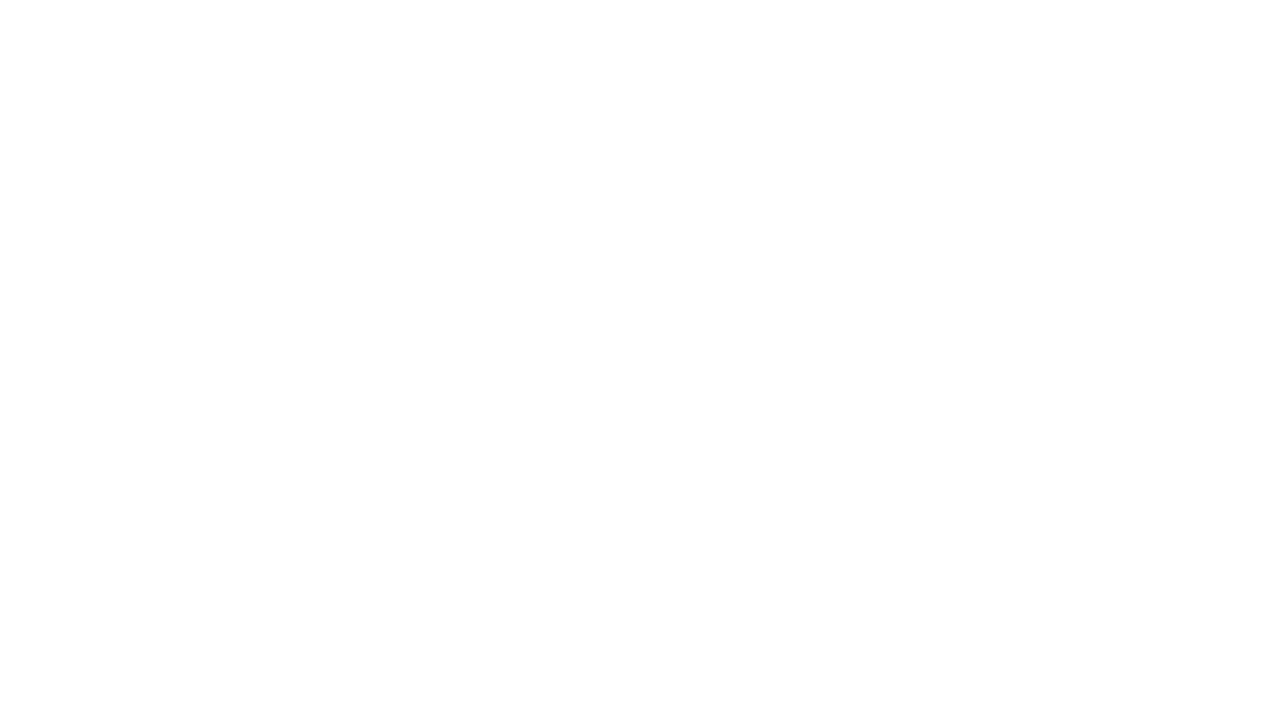
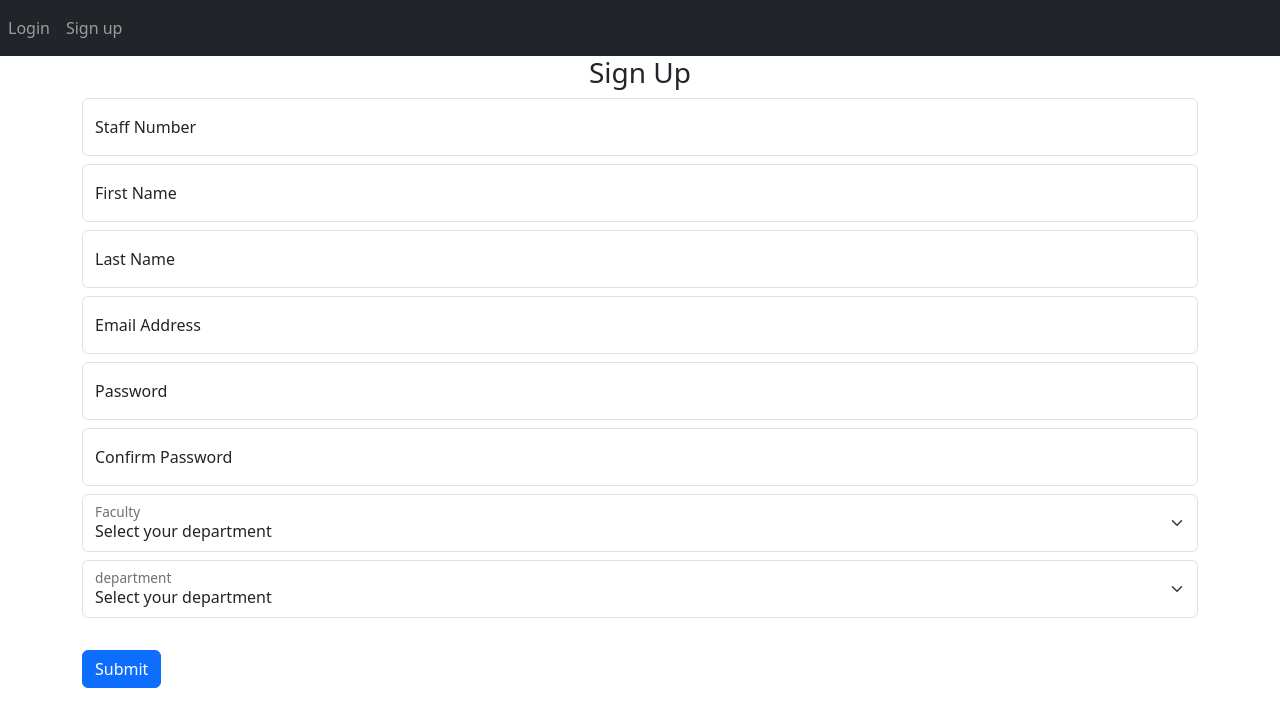
Before and after one commit to Pro-282/attendance, a Flask app: page /sign-up in a window 1280 px wide. Before the commit the part shown is empty. Shown: the top 727 px of the page. Run offline with Flask 3, Linux system fonts and the light colour scheme.

Commit message:
signup and login page.

```diff
--- a/website/auth.py
+++ b/website/auth.py
@@ -50,7 +50,7 @@ def sign_up():
         elif len(password1) < 7:
             flash('password must be greater than 7 characters.', category='error')
         else:
-            new_user = Lecturer(
+            new_user = Lecturer( # todo: change this to the table data and html input field
                 email=email,
                 first_name=first_name,
                 password=generate_password_hash(password1, method='sha256')
--- a/website/templates/home.html
+++ b/website/templates/home.html
@@ -9,7 +9,7 @@
   <title>Home</title>
 </head>
 <body>
-  <div>
+  <div class="container">
     <br>
     <a class="btn btn-primary btn-lg" href="/lecturer" role="button">I'm a Lecturer</a>
     <a class="btn btn-secondary btn-lg" href="#" role="button">I'm a Student</a>
--- a/website/templates/sign_up.html
+++ b/website/templates/sign_up.html
@@ -0,0 +1,102 @@
+{% extends "base.html" %}
+{% block title %}
+    Sign Up
+{% endblock %}
+
+{% block content %}
+  <form method="POST">
+    <h3 align="center">Sign Up</h3>
+
+    <div class="form-floating mb-2">
+      <input
+        type="text"
+        class="form-control"
+        id="staffNo"
+        name="staffNo"
+        placeholder="Enter your Staff No."
+      >
+      <label for="staffNo">Staff Number</label>
+    </div>
+
+    <div class="form-floating mb-2">
+      <input
+        type="text"
+        class="form-control"
+        id="firstName"
+        name="firstName"
+        placeholder="Enter first name"
+      >
+      <label for="firstName">First Name</label>
+    </div>
+
+    <div class="form-floating mb-2">
+      <input
+        type="text"
+        class="form-control"
+        id="lastName"
+        name="lastName"
+        placeholder="Enter Last Name"
+      >
+      <label for="lastNmae">Last Name</label>
+    </div>
+
+    <div class="form-floating mb-2">
+      <input
+        type="email"
+        class="form-control"
+        id="email"
+        name="email"
+        placeholder="Enter email"
+      >
+      <label for="email">Email Address</label>
+    </div>
+
+    <div class="form-floating mb-2">
+      <input
+        type="password"
+        class="form-control"
+        id="password1"
+        name="password1"
+        placeholder="Enter password"
+      >
+      <label for="password1">Password</label>
+    </div>
+
+    <div class="form-floating mb-2">
+      <input
+        type="password"
+        class="form-control"
+        id="password2"
+        name="password2"
+        placeholder="Confirm password"
+      >
+      <label for="password2">Confirm Password</label>
+    </div>
+
+    <!-- todo: I'm to implement a fetch to get a JSON of available faculty & deparments -->
+    <div class="form-floating mb-2">
+      <select class="form-select" id="faculty">
+        <option selected>Select your department</option>
+        <option value="1">One</option>
+        <option value="2">Two</option>
+        <option value="3">Three</option>
+        <option value="4">Four</option>
+      </select>
+      <label for="faculty">Faculty</label>
+    </div>
+
+    <div class="form-floating mb-2">
+      <select class="form-select" id="department">
+        <option selected>Select your department</option>
+        <option value="1">One</option>
+        <option value="2">Two</option>
+        <option value="3">Three</option>
+        <option value="4">Four</option>
+      </select>
+      <label for="department">department</label>
+    </div>
+
+    <br>
+    <button type="submit" class="btn btn-primary">Submit</button>
+  </form>
+{% endblock %}
--- a/website/views.py
+++ b/website/views.py
@@ -10,4 +10,4 @@ def home():
 
 @views.route('/lecturer', methods=['GET'])
 def lecturer_home():
-    return "<h2>A page to show login & signup for the lecturers <br>and some information about the usage of the system</h2>"
+    return render_template("lecturer.html", user=current_user)
```
Also changed, not shown: website/templates/lecturer.html (added, +9 -0 lines), website/templates/login.html (+35 -0 lines).
